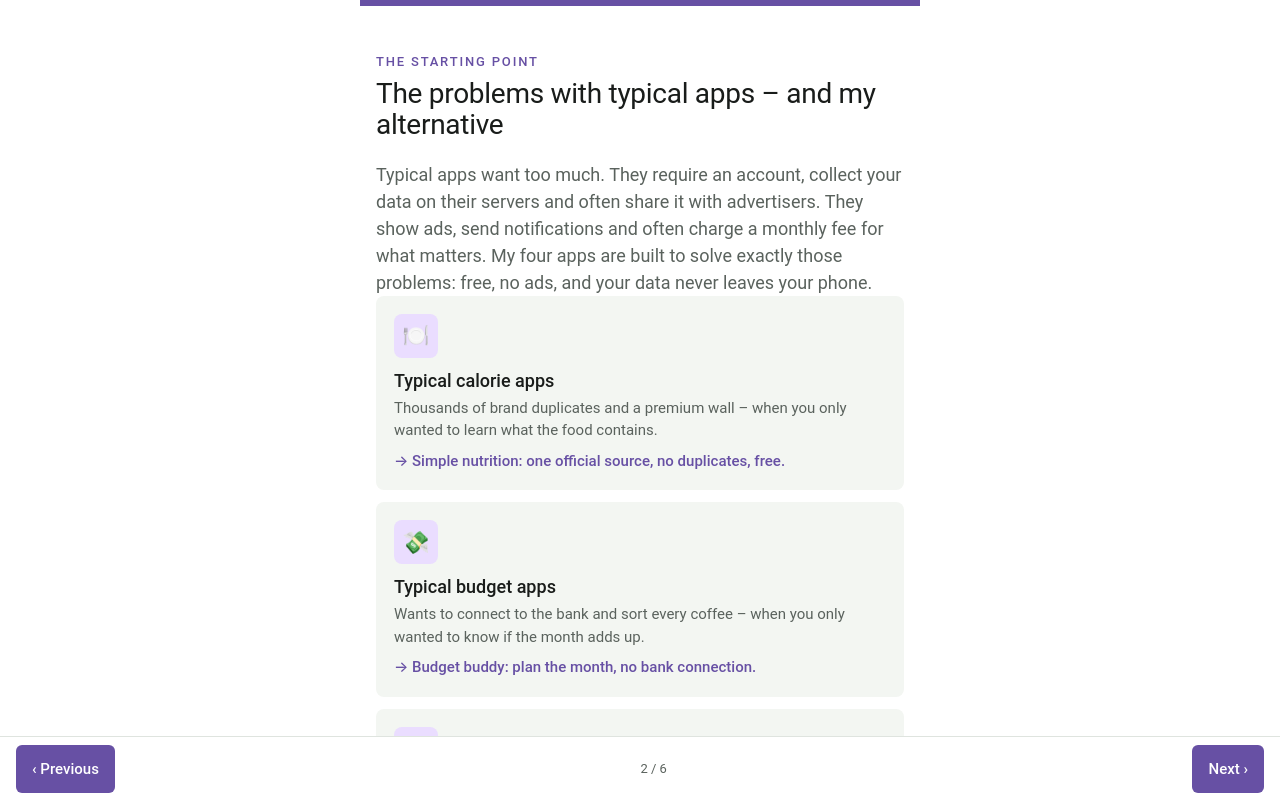
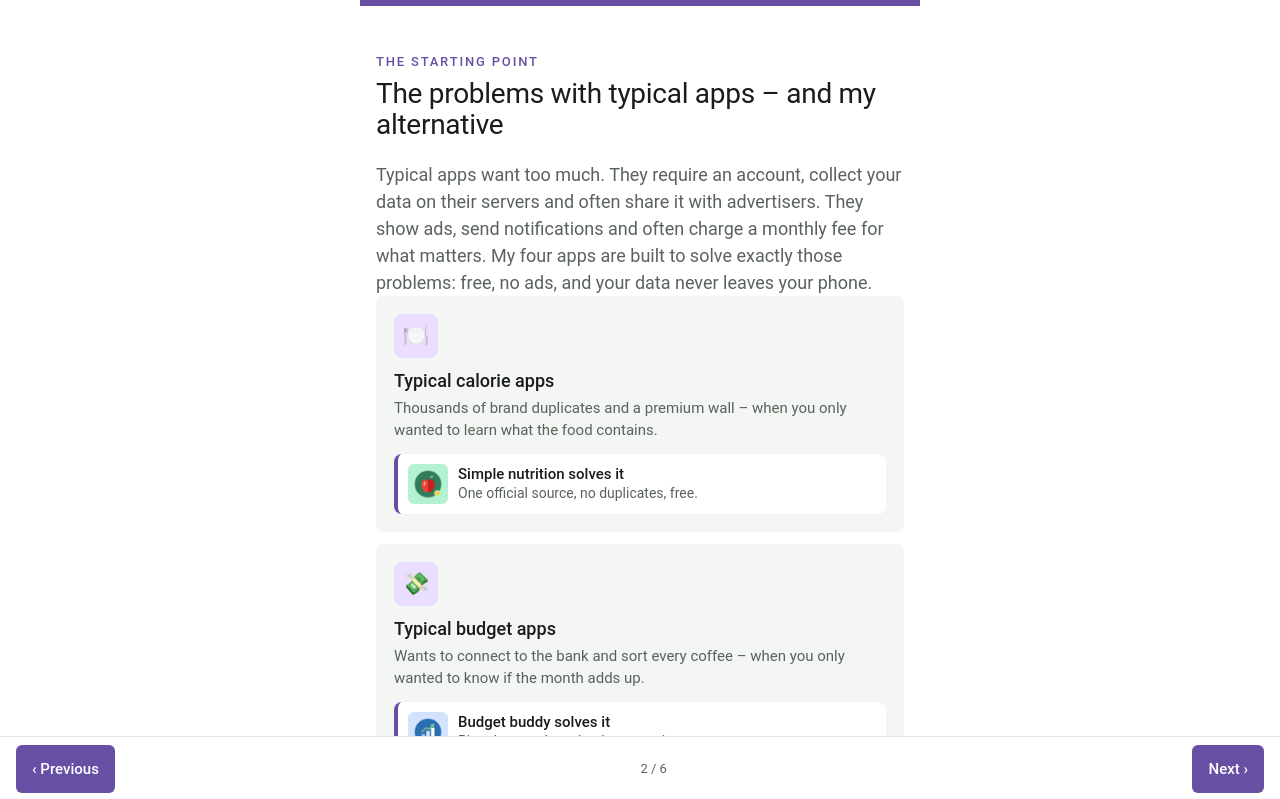
Before and after one commit to FlyingGooner/flyinggooner.github.io, a plain HTML site: page index.html in a window 1280 px wide. Both pictures are taken after a click on the button "Next ›". Shown: the top 799 px of the page. Drawn offline with Linux system fonts and the light colour scheme.

Commit message:
Startsidan: appens ikon och namn som lösning på varje problem
Co-Authored-By: Claude Opus 5.5 <noreply@anthropic.com>
Claude-Session: https://claude.ai/code/session_01EcQQzGfsUvvo6xYobShx1L

```diff
--- a/index.html
+++ b/index.html
@@ -33,10 +33,10 @@
     <h2>Problemen med vanliga appar – och mitt alternativ</h2>
     <p class="lead">Vanliga appar vill för mycket. De kräver konto, samlar in din data på sina servrar och delar den ofta med annonsörer. De visar reklam, skickar notiser och kostar ofta en månadsavgift för det viktigaste. Mina fyra appar är byggda för att lösa just de problemen: gratis, ingen reklam, och din data lämnar aldrig telefonen.</p>
     <div class="cols">
-      <div class="card"><div class="ic" aria-hidden="true">🍽️</div><h3>Vanliga kaloriappar</h3><p>Tusentals märkesdubbletter och en premiumvägg – när du bara ville lära dig vad maten innehåller.</p><p class="fix">→ Simple nutrition: en officiell källa, inga dubbletter, gratis.</p></div>
-      <div class="card"><div class="ic" aria-hidden="true">💸</div><h3>Vanliga budgetappar</h3><p>Vill koppla till banken och sortera varje kaffe – när du bara ville veta om månaden går ihop.</p><p class="fix">→ Budget buddy: planera månaden, ingen bankkoppling.</p></div>
-      <div class="card"><div class="ic" aria-hidden="true">⚽</div><h3>Vanliga fotbollsappar</h3><p>Nyheter, spel och notiser – när du bara ville se tabellen och hur det gick för ditt lag.</p><p class="fix">→ Football, not soccer: tabell, matcher och ditt lag – inget mer.</p></div>
-      <div class="card"><div class="ic" aria-hidden="true">🧘</div><h3>Vanliga stressappar</h3><p>Prenumeration, ljudbibliotek och påminnelser om att andas – när du bara ville förstå vad som stressar dig och vad som hjälper.</p><p class="fix">→ Stress control: skriv ner det, nästa steg, släpp tanken.</p></div>
+      <div class="card"><div class="ic" aria-hidden="true">🍽️</div><h3>Vanliga kaloriappar</h3><p>Tusentals märkesdubbletter och en premiumvägg – när du bara ville lära dig vad maten innehåller.</p><div class="fix"><img src="icons/simple-nutrition.png" alt=""><div><b>Simple nutrition löser det</b><span>En officiell källa, inga dubbletter, gratis.</span></div></div></div>
+      <div class="card"><div class="ic" aria-hidden="true">💸</div><h3>Vanliga budgetappar</h3><p>Vill koppla till banken och sortera varje kaffe – när du bara ville veta om månaden går ihop.</p><div class="fix"><img src="icons/budget-buddy.png" alt=""><div><b>Budget buddy löser det</b><span>Planera månaden, ingen bankkoppling.</span></div></div></div>
+      <div class="card"><div class="ic" aria-hidden="true">⚽</div><h3>Vanliga fotbollsappar</h3><p>Nyheter, spel och notiser – när du bara ville se tabellen och hur det gick för ditt lag.</p><div class="fix"><img src="icons/football.png" alt=""><div><b>Football, not soccer löser det</b><span>Tabell, matcher och ditt lag – inget mer.</span></div></div></div>
+      <div class="card"><div class="ic" aria-hidden="true">🧘</div><h3>Vanliga stressappar</h3><p>Prenumeration, ljudbibliotek och påminnelser om att andas – när du bara ville förstå vad som stressar dig och vad som hjälper.</p><div class="fix"><img src="icons/stress-control.png" alt=""><div><b>Stress control löser det</b><span>Skriv ner det, nästa steg, släpp tanken.</span></div></div></div>
     </div>
     <p class="note">En sak, gjord riktigt bra – utan konto, utan reklam, utan avgift och utan datainsamling.</p>
   </section>
--- a/presentation-en.js
+++ b/presentation-en.js
@@ -709,5 +709,13 @@ I18N.add({
  "Går månaden ihop? Planera månad för månad – utan kvitton och utan bankkoppling.": "Does the month add up? Plan month by month – no receipts and no bank connection.",
  "Hur gick det för mitt lag? Tabell och matcher live – inga nyheter, inget spel.": "How did my team do? Table and live matches – no news, no betting.",
  "Vad snurrar i huvudet? Skriv ner det med nästa steg – och släpp tanken.": "What is on your mind? Write it down with the next step – and let it go.",
- "Samma grund i alla: gör en sak bra, din data stannar i telefonen, snabbt i vardagen och liten kod som går att lita på.": "The same foundation in all: do one thing well, your data stays on the phone, quick in everyday use and small code you can trust."
+ "Samma grund i alla: gör en sak bra, din data stannar i telefonen, snabbt i vardagen och liten kod som går att lita på.": "The same foundation in all: do one thing well, your data stays on the phone, quick in everyday use and small code you can trust.",
+ "Simple nutrition löser det": "Simple nutrition solves it",
+ "Budget buddy löser det": "Budget buddy solves it",
+ "Football, not soccer löser det": "Football, not soccer solves it",
+ "Stress control löser det": "Stress control solves it",
+ "En officiell källa, inga dubbletter, gratis.": "One official source, no duplicates, free.",
+ "Planera månaden, ingen bankkoppling.": "Plan the month, no bank connection.",
+ "Tabell, matcher och ditt lag – inget mer.": "Table, matches and your team – nothing more.",
+ "Skriv ner det, nästa steg, släpp tanken.": "Write it down, next step, let the thought go."
 });
--- a/presentation.css
+++ b/presentation.css
@@ -144,5 +144,7 @@ pre em { color: var(--key-hi); font-style: normal; }
 @media print { .subnav { display: none; } .sub[hidden] { display: block; } }
 a.url { text-decoration: underline; }
 .cta { display: inline-block; margin-top: 18px; padding: 12px 22px; min-height: 48px; box-sizing: border-box; border-radius: var(--r-md); background: var(--key); color: #fff; font-weight: 600; text-decoration: none; }
-.card .fix { margin-top: 8px; color: var(--key); font-weight: 500; }
-@media (prefers-color-scheme: dark) { .card .fix { color: var(--key-hi); } }
+.card .fix { display: grid; grid-template-columns: 40px 1fr; gap: 10px; align-items: center; margin-top: 12px; padding: 10px; border-radius: var(--r-lg); background: var(--paper); border-left: 4px solid var(--key); }
+.card .fix img { width: 40px; height: 40px; border-radius: var(--r-md); }
+.card .fix b { display: block; font-size: 15px; color: var(--ink); }
+.card .fix span { font-size: 14px; color: var(--muted); }
```
